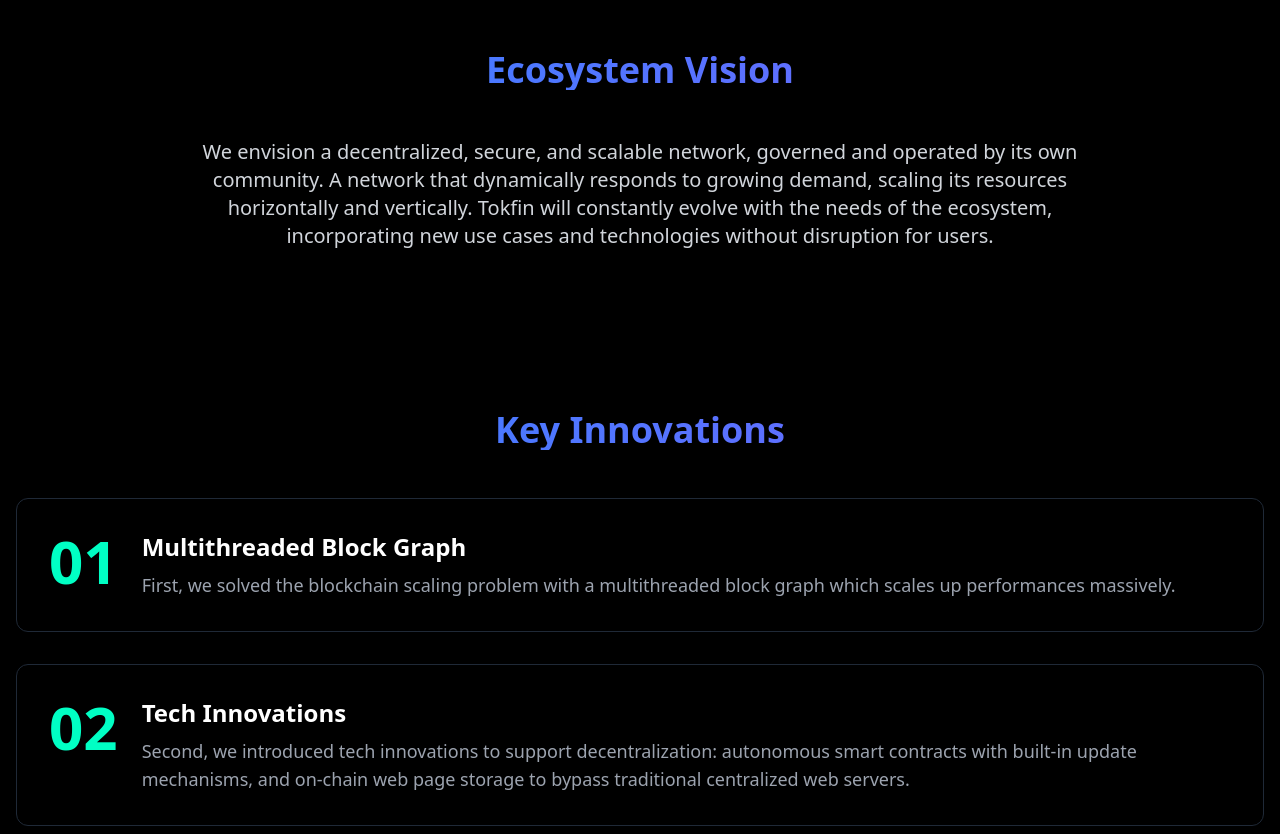
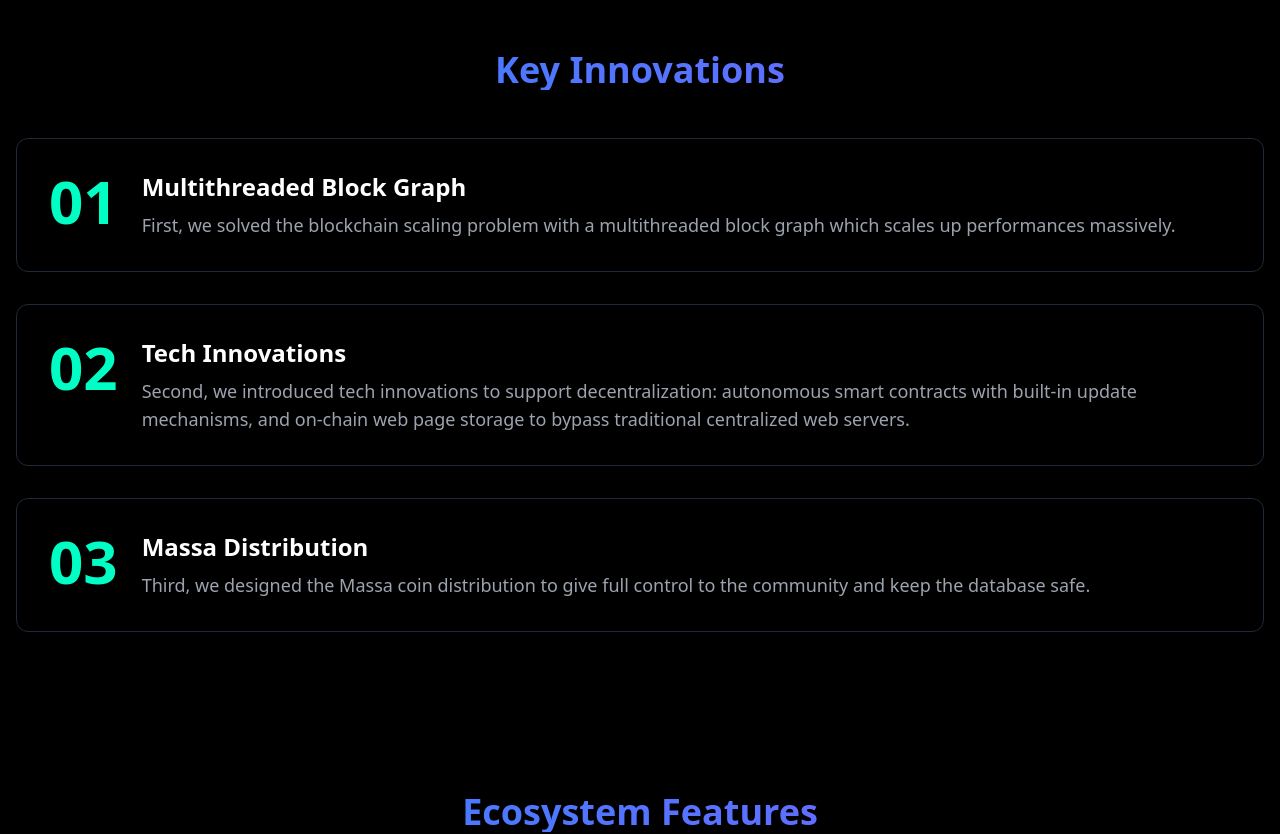
Before and after one commit to Easyinver/tokfin-landing, a React (Vite) app: page / in a window 1280 px wide. Shown: the part 1300-2134 px from the top of the page. Built offline with nearby package versions, Linux system fonts and the light colour scheme.

Commit message:
Reverted to edit 2f86598c-280b-4f4f-a55d-fadf46bfc5af: "Add "Why Choose Tokfin?" section
Implemented a new section titled "Why Choose Tokfin?" in the Features component to highlight the advantages and key insights of the Tokfin platform.
[skip gpt_engineer]"

```diff
--- a/src/components/Features.tsx
+++ b/src/components/Features.tsx
@@ -102,22 +102,6 @@ export const Features = () => {
       <section className="py-20 bg-black/10">
         <div className="container mx-auto px-4">
           <h2 className="text-3xl md:text-4xl font-bold text-center mb-12 bg-gradient-to-r from-sui-blue to-sui-purple bg-clip-text text-transparent">
-            Ecosystem Vision
-          </h2>
-          <div className="max-w-4xl mx-auto text-center">
-            <p className="text-lg md:text-xl text-gray-300 leading-relaxed">
-              We envision a decentralized, secure, and scalable network, governed and operated by its own community.
-              A network that dynamically responds to growing demand, scaling its resources horizontally and vertically.
-              Tokfin will constantly evolve with the needs of the ecosystem, incorporating new use cases and technologies
-              without disruption for users.
-            </p>
-          </div>
-        </div>
-      </section>
-
-      <section className="py-20 bg-black/10">
-        <div className="container mx-auto px-4">
-          <h2 className="text-3xl md:text-4xl font-bold text-center mb-12 bg-gradient-to-r from-sui-blue to-sui-purple bg-clip-text text-transparent">
             Key Innovations
           </h2>
           <div className="space-y-8">
```
